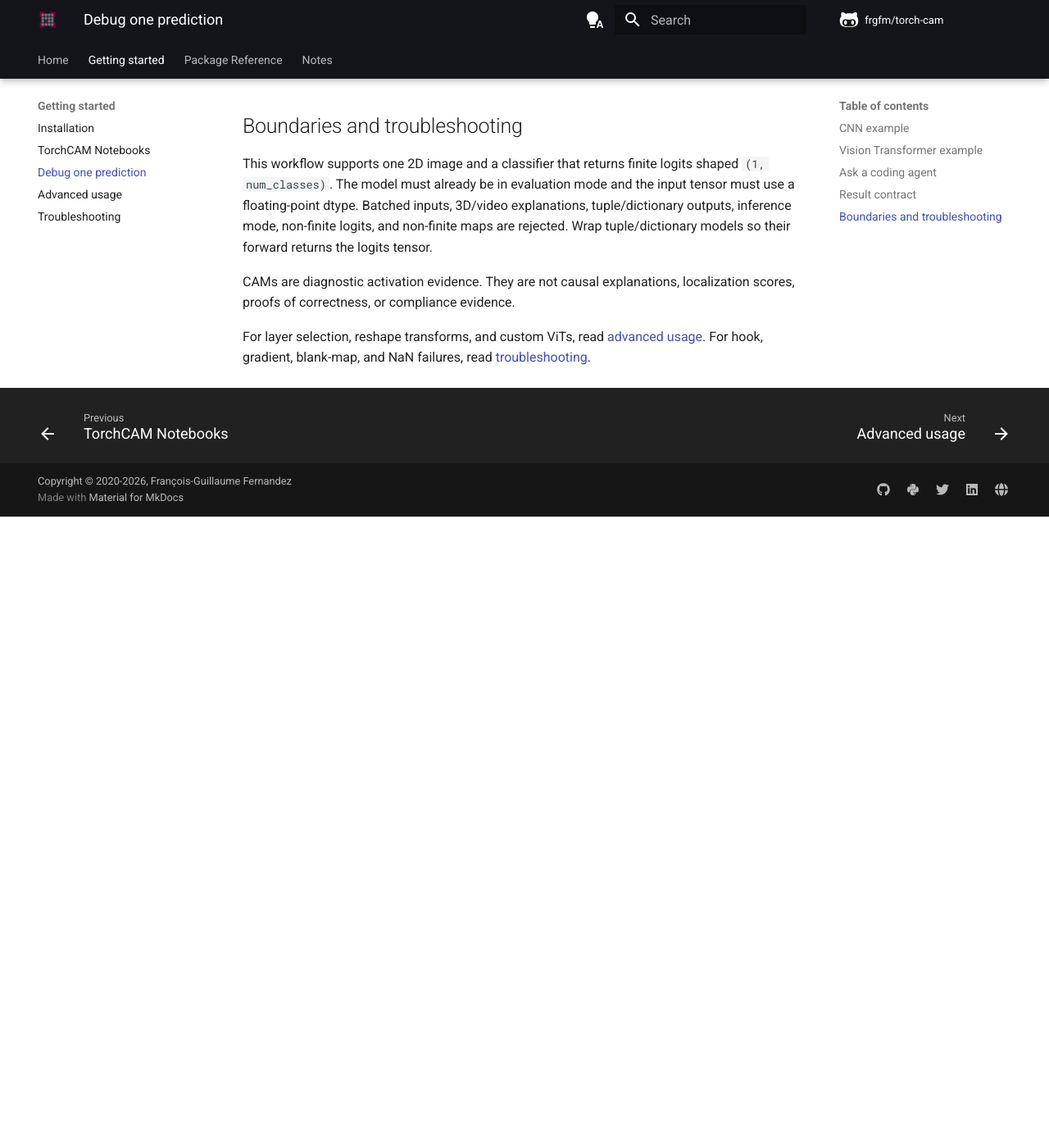
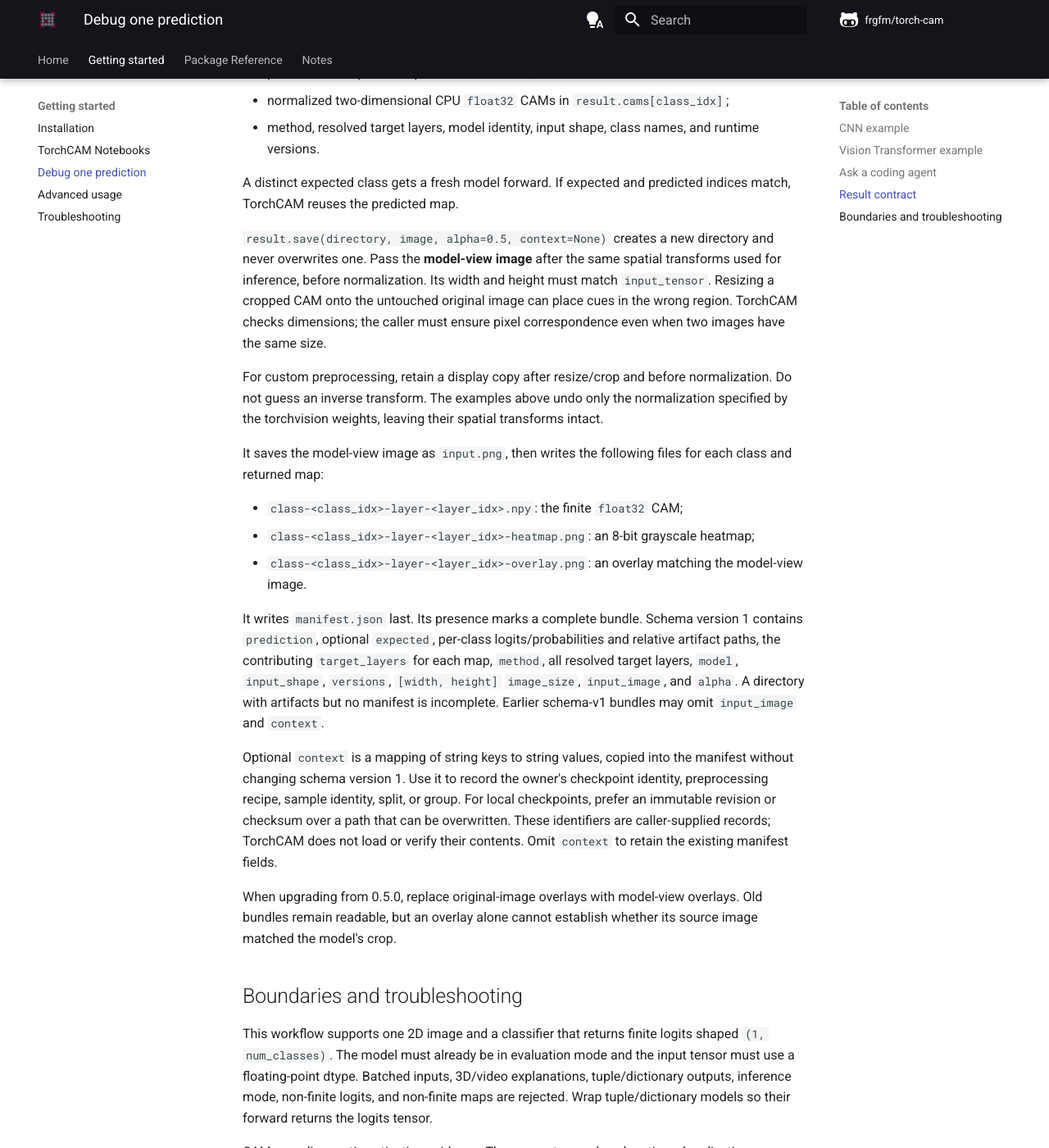
Before and after one commit to frgfm/torch-cam, an MkDocs documentation site: the page built from docs/docs/getting-started/debug-prediction.md, in a window 1280 px wide and 1400 px high, scrolled down 2824 px. Shown: the whole window at 82% size. Built offline with MkDocs 1.6.1 and Material for MkDocs 9.7.7, drawn with Linux system fonts in a browser that asks for light colours; comment, search, counter and statistics services are not loaded; before the commit the page ends 3454 px from its top, so only the background shows below that; some of the changed text lies outside the part shown.

Commit message:
fix(explain): preserve model-view evidence and run context

````diff
--- a/docs/docs/getting-started/debug-prediction.md
+++ b/docs/docs/getting-started/debug-prediction.md
@@ -6,6 +6,8 @@
 
 Run the [prediction debugging notebook](https://github.com/frgfm/notebooks/blob/main/torch-cam/debug_prediction.ipynb) ([Colab](https://colab.research.google.com/github/frgfm/notebooks/blob/main/torch-cam/debug_prediction.ipynb)) to compare classes, visualize overlays, and inspect a saved evidence bundle.
 
+The model-view size check, saved `input.png`, and optional `context` below require a development revision after 0.5.0. Install the [latest source](installation.md) or use a tested pinned revision containing these changes. The existing prediction notebook pins its own implementation.
+
 ## CNN example
 
 This complete example uses automatic CNN target-layer resolution and writes predicted-versus-expected evidence:
@@ -13,6 +15,7 @@
 ```python
 from PIL import Image
 from torchvision.models import ResNet18_Weights, resnet18
+from torchvision.transforms.functional import to_pil_image
 
 from torchcam.explain import explain
 
@@ -20,7 +23,13 @@
 weights = ResNet18_Weights.DEFAULT
 model = resnet18(weights=weights).eval()
 class_names = weights.meta["categories"]
-input_tensor = weights.transforms()(image).unsqueeze(0)
+preprocess = weights.transforms()
+input_tensor = preprocess(image).unsqueeze(0)
+# Undo normalization for display; keep the exact resize and crop seen by the model.
+model_image = to_pil_image(
+    input_tensor[0] * input_tensor.new_tensor(preprocess.std)[:, None, None]
+    + input_tensor.new_tensor(preprocess.mean)[:, None, None]
+)
 
 result = explain(
     model,
@@ -28,7 +37,16 @@
     expected_class_idx=207,  # repository class index, for example "golden retriever"
     class_names=class_names,
 )
-result.save("torchcam-explanation", image, alpha=0.5)
+result.save(
+    "torchcam-explanation",
+    model_image,
+    alpha=0.5,
+    context={
+        "checkpoint_id": weights.url,
+        "preprocessing_id": str(preprocess),
+        "sample_id": "surprising.jpg",
+    },
+)
 ```
 
 The default method is [`GradCAM`][torchcam.methods.GradCAM]. If automatic target resolution is unsuitable for a custom CNN, pass the repository's feature layer, such as `target_layer="backbone.layer4"`.
@@ -40,6 +58,7 @@
 ```python
 from PIL import Image
 from torchvision.models import ViT_B_16_Weights, vit_b_16
+from torchvision.transforms.functional import to_pil_image
 
 from torchcam.explain import explain
 from torchcam.methods import LeGrad
@@ -47,7 +66,12 @@
 image = Image.open("surprising.jpg").convert("RGB")
 weights = ViT_B_16_Weights.DEFAULT
 model = vit_b_16(weights=weights).eval()
-input_tensor = weights.transforms()(image).unsqueeze(0)
+preprocess = weights.transforms()
+input_tensor = preprocess(image).unsqueeze(0)
+model_image = to_pil_image(
+    input_tensor[0] * input_tensor.new_tensor(preprocess.std)[:, None, None]
+    + input_tensor.new_tensor(preprocess.mean)[:, None, None]
+)
 
 result = explain(
     model,
@@ -57,7 +81,7 @@
     method=LeGrad,
     target_layer=list(model.encoder.layers)[-4:],
 )
-result.save("torchcam-vit-explanation", image)
+result.save("torchcam-vit-explanation", model_image)
 ```
 
 For another supported ViT, pass its `score_projection`, `prefix_tokens`, or `grid_shape` through `method_kwargs`. Do not rely on automatic architecture detection; see [advanced usage](advanced-usage.md#legrad-for-torchvision-vision-transformers) for compatibility details.
@@ -81,13 +105,21 @@
 
 A distinct expected class gets a fresh model forward. If expected and predicted indices match, TorchCAM reuses the predicted map.
 
-`result.save(directory, image, alpha=0.5)` creates a new directory and never overwrites one. For each class and returned map it writes:
+`result.save(directory, image, alpha=0.5, context=None)` creates a new directory and never overwrites one. Pass the **model-view image** after the same spatial transforms used for inference, before normalization. Its width and height must match `input_tensor`. Resizing a cropped CAM onto the untouched original image can place cues in the wrong region. TorchCAM checks dimensions; the caller must ensure pixel correspondence even when two images have the same size.
+
+For custom preprocessing, retain a display copy after resize/crop and before normalization. Do not guess an inverse transform. The examples above undo only the normalization specified by the torchvision weights, leaving their spatial transforms intact.
+
+It saves the model-view image as `input.png`, then writes the following files for each class and returned map:
 
 - `class-<class_idx>-layer-<layer_idx>.npy`: the finite `float32` CAM;
 - `class-<class_idx>-layer-<layer_idx>-heatmap.png`: an 8-bit grayscale heatmap;
-- `class-<class_idx>-layer-<layer_idx>-overlay.png`: a full-size overlay matching the source image.
+- `class-<class_idx>-layer-<layer_idx>-overlay.png`: an overlay matching the model-view image.
 
-It writes `manifest.json` last. Its presence marks a complete bundle. Schema version 1 contains `prediction`, optional `expected`, per-class logits/probabilities and relative artifact paths, the contributing `target_layers` for each map, `method`, all resolved target layers, `model`, `input_shape`, `versions`, `[width, height]` `image_size`, and `alpha`. A directory with artifacts but no manifest is incomplete.
+It writes `manifest.json` last. Its presence marks a complete bundle. Schema version 1 contains `prediction`, optional `expected`, per-class logits/probabilities and relative artifact paths, the contributing `target_layers` for each map, `method`, all resolved target layers, `model`, `input_shape`, `versions`, `[width, height]` `image_size`, `input_image`, and `alpha`. A directory with artifacts but no manifest is incomplete. Earlier schema-v1 bundles may omit `input_image` and `context`.
+
+Optional `context` is a mapping of string keys to string values, copied into the manifest without changing schema version 1. Use it to record the owner's checkpoint identity, preprocessing recipe, sample identity, split, or group. For local checkpoints, prefer an immutable revision or checksum over a path that can be overwritten. These identifiers are caller-supplied records; TorchCAM does not load or verify their contents. Omit `context` to retain the existing manifest fields.
+
+When upgrading from 0.5.0, replace original-image overlays with model-view overlays. Old bundles remain readable, but an overlay alone cannot establish whether its source image matched the model's crop.
 
 ## Boundaries and troubleshooting
 
````
Also changed, not shown: .agents/skills/torchcam-debug-prediction/SKILL.md, README.md, 2 other files.
